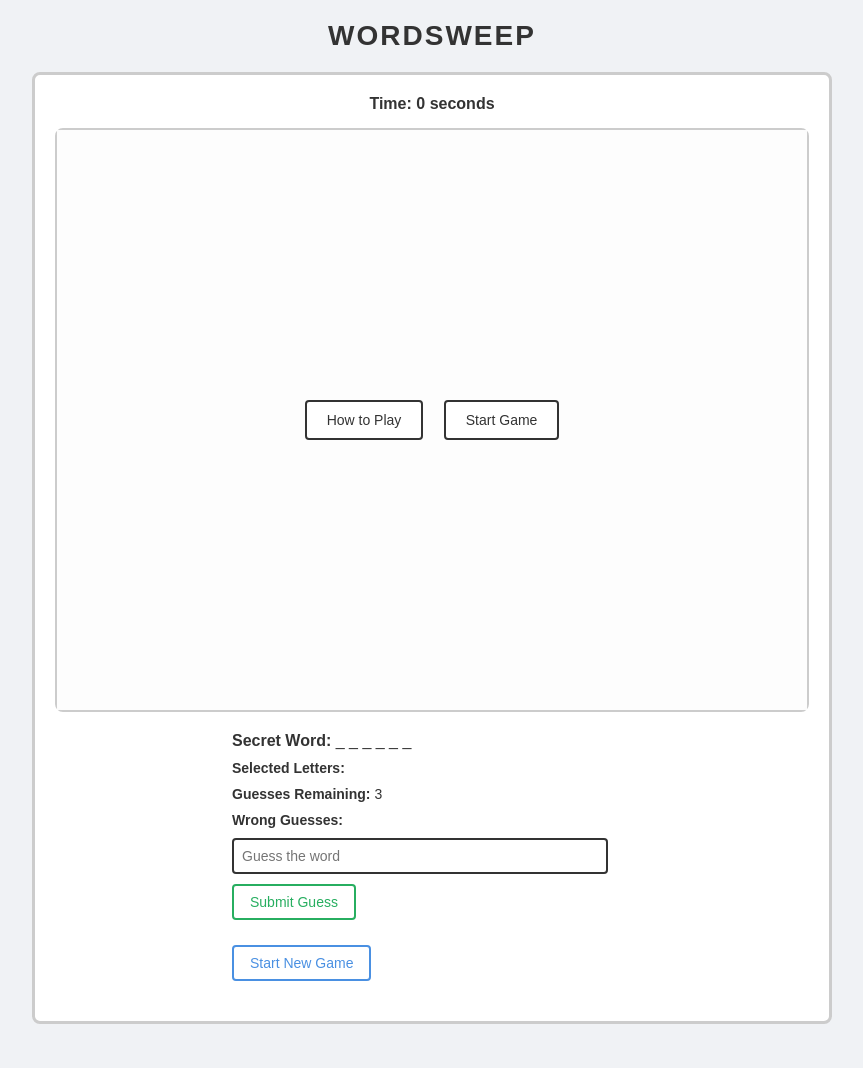
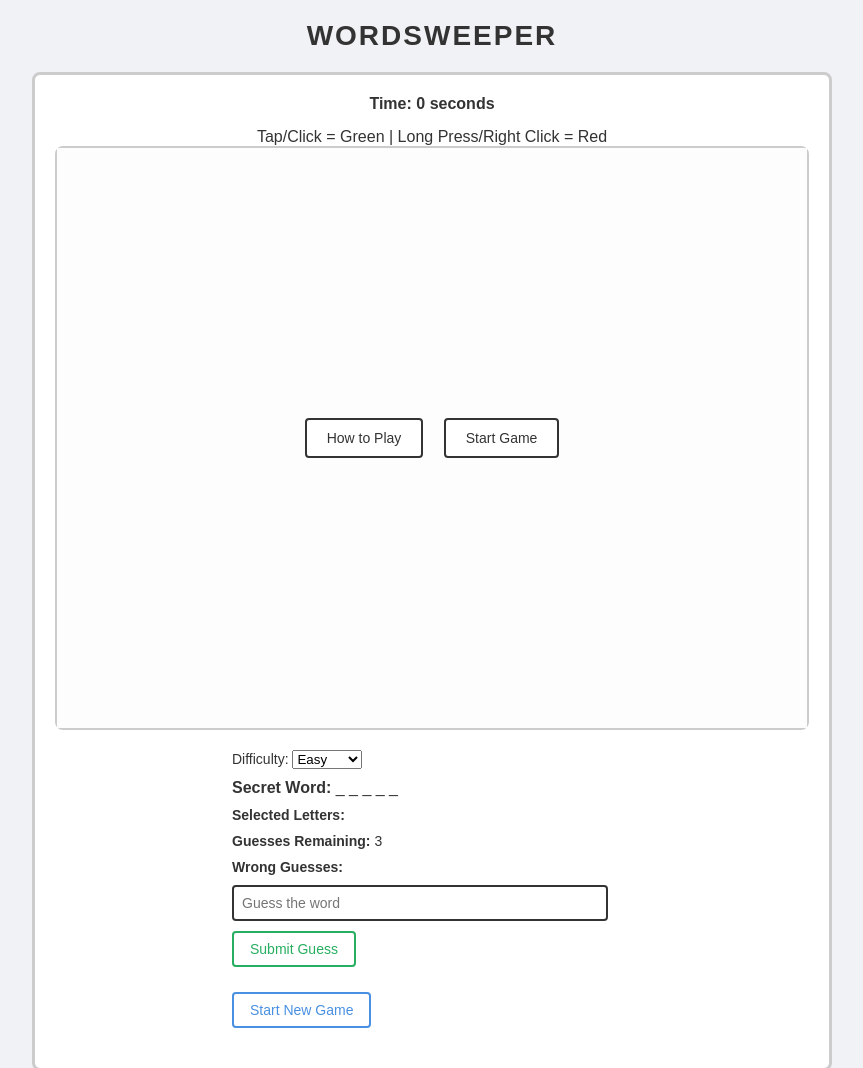
Before and after one commit to benny3hats/wordsweeper, a plain HTML site: page index.html in a window 1280 px wide. Shown: the top 1068 px of the page, without its empty margins (208-1071 px from the left). Drawn offline with Linux system fonts and the light colour scheme.

Commit message:
Update index.html

```diff
--- a/index.html
+++ b/index.html
@@ -3,25 +3,35 @@
 <head>
   <meta charset="UTF-8" />
   <meta name="viewport" content="width=device-width, initial-scale=1.0" />
-  <title>WORDSWEEP</title>
+  <title>WORDSWEEPER</title>
   <link rel="stylesheet" href="style.css" />
 </head>
 <body>
   <div id="main-container">
-    <h1>WORDSWEEP</h1>
+    <h1>WORDSWEEPER</h1>
     <div id="game-container">
-      <!-- Timer display inside game container, centered above the grid -->
-      <div id="timer-display">
-        <strong>Time:</strong> <span id="time-elapsed">0</span> seconds
+      <!-- Header controls: Timer on the left and selection instructions on the right -->
+      <div id="header-controls">
+        <div id="timer-display">
+          <strong>Time:</strong> <span id="time-elapsed">0</span> seconds
+        </div>
+        <div id="instructions-header">
+          <p>Tap/Click = Green | Long Press/Right Click = Red</p>
+        </div>
       </div>
+      <!-- Grid container; its size will be set via JS based on difficulty -->
       <div id="grid-container">
         <div id="grid"></div>
+        <!-- Countdown overlay -->
+        <div id="countdown-overlay" style="display: none;">
+          <div id="countdown-number">3</div>
+        </div>
         <!-- Result overlay for win/lose messages -->
         <div id="result-overlay" style="display: none;">
           <div id="result-message"></div>
           <button id="overlay-new-game-button">Start New Game</button>
         </div>
-        <!-- Start overlay covering grid with default options and walkthrough guide -->
+        <!-- Start overlay with walkthrough options -->
         <div id="start-overlay">
           <div id="overlay-default">
             <button id="how-to-play-button">How to Play</button>
@@ -29,7 +39,7 @@
           </div>
           <div id="guide-container" style="display: none;">
             <div id="guide-content">
-              <!-- Walkthrough content will be injected here -->
+              <!-- Walkthrough content is injected here -->
             </div>
             <div id="guide-navigation">
               <button id="prev-step-button">Previous</button>
@@ -41,9 +51,19 @@
         </div>
       </div>
       <div id="info-panel">
-        <!-- Secret word display (hangman style) -->
+        <!-- Difficulty selector -->
+        <div id="difficulty-selector">
+          <label for="difficulty">Difficulty:</label>
+          <select id="difficulty">
+            <option value="easy" selected>Easy</option>
+            <option value="medium">Medium</option>
+            <option value="hard">Hard</option>
+          </select>
+        </div>
+        <!-- Secret word display (hangman-style) -->
         <div id="secret-word-display">
-          <strong>Secret Word:</strong> <span id="word-hangman">_ _ _ _ _ _</span>
+          <strong>Secret Word:</strong>
+          <span id="word-hangman">_ _ _ _ _</span>
         </div>
         <div id="selected-letters">
           <strong>Selected Letters:</strong> <span id="green-letters"></span>
@@ -63,6 +83,8 @@
       <div id="message"></div>
     </div>
   </div>
+  <!-- Countdown sound effect (ensure this file exists) -->
+  <audio id="countdown-sound" src="https://github.com/benny3hats/wordsweeper/raw/refs/heads/benny3hats-patch-31/beep%20sound%20effect.m4a"></audio>
   <script src="script.js"></script>
 </body>
 </html>
```
